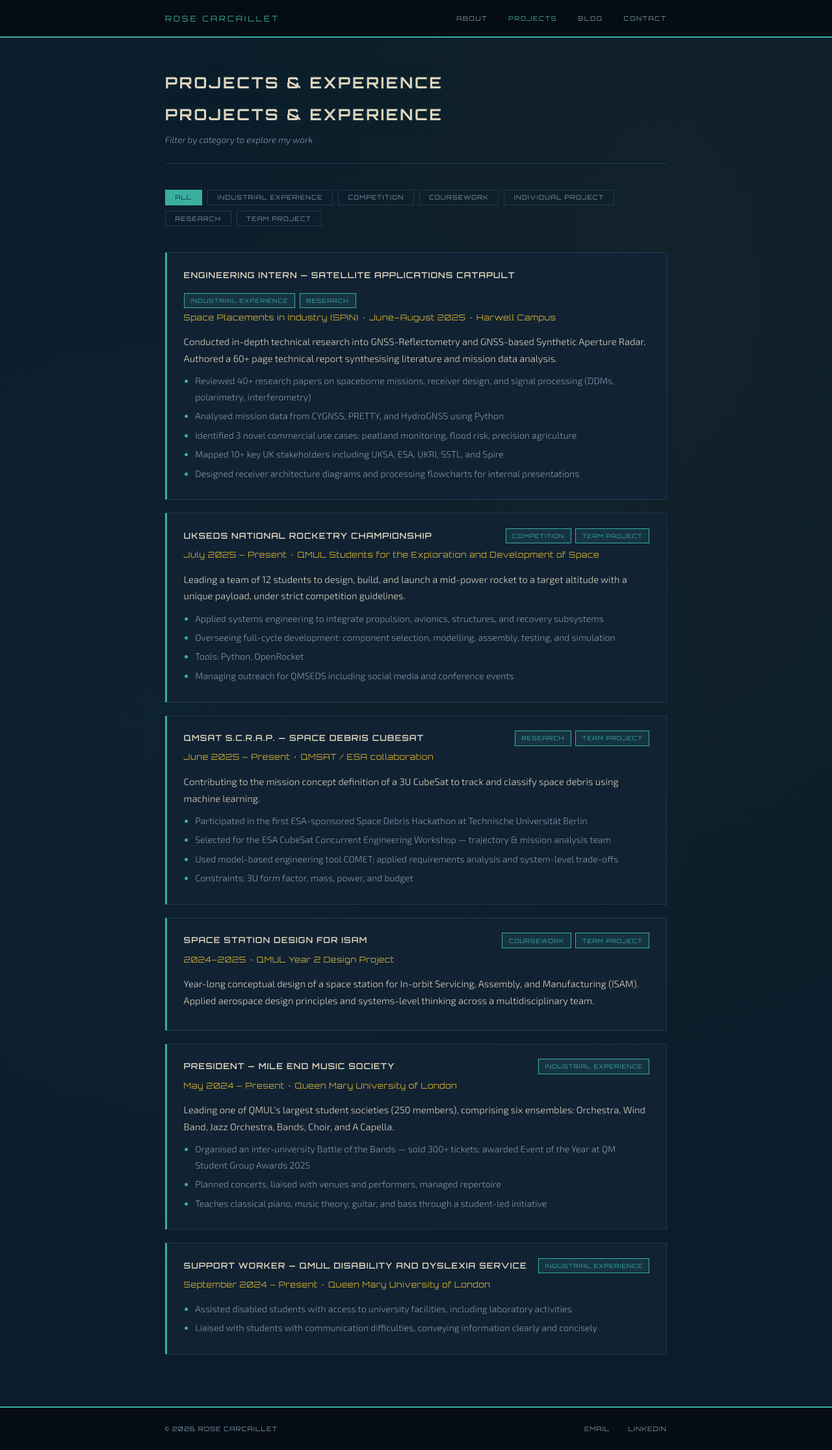
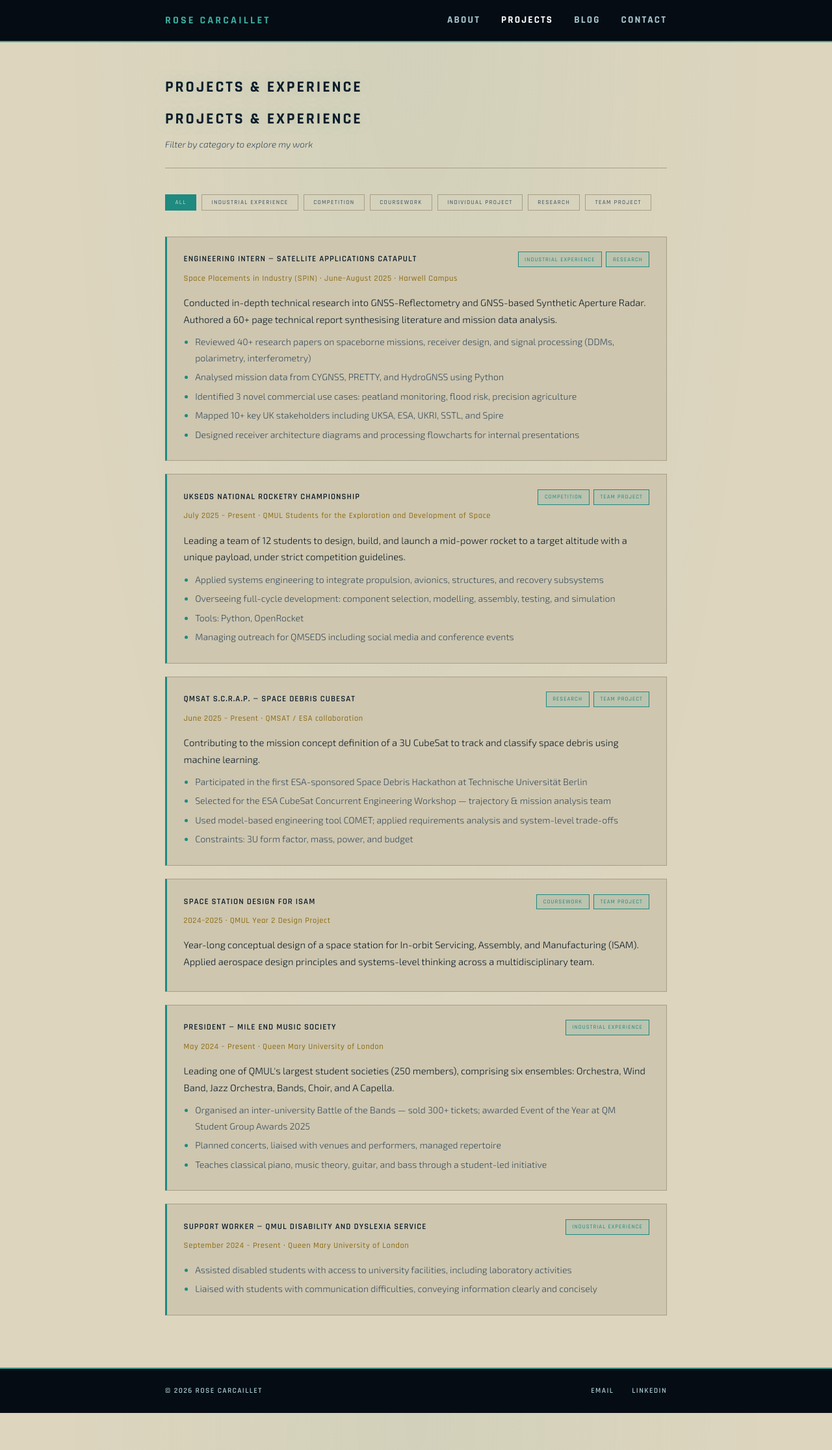
Before and after one commit to rose-31330/rose-31330.github.io, a Jekyll site: the page built from projects.md, in a window 1280 px wide. Shown: the whole page at 65% size. Built offline with Jekyll 4.4.1, drawn with Linux system fonts in a browser that asks for light colours; after the commit the page ends 2174 px from its top, so only the background shows below that.

Commit message:
Light parchment background, Rajdhani headings, bolder nav
- Background flipped to warm parchment #ddd5be, text to deep navy
- Header and footer remain dark with teal border
- Rajdhani Bold replaces Orbitron (less square, more readable)
- Nav links larger, weight 700, high contrast against dark header

Co-Authored-By: Claude Sonnet 4.6 <noreply@anthropic.com>

```diff
--- a/_layouts/default.html
+++ b/_layouts/default.html
@@ -7,7 +7,7 @@
   <meta name="description" content="{{ page.excerpt | default: site.description | strip_html | normalize_whitespace | truncate: 160 }}">
   <link rel="preconnect" href="https://fonts.googleapis.com">
   <link rel="preconnect" href="https://fonts.gstatic.com" crossorigin>
-  <link href="https://fonts.googleapis.com/css2?family=Orbitron:wght@400;600;700&family=Exo+2:ital,wght@0,300;0,400;0,600;1,300&display=swap" rel="stylesheet">
+  <link href="https://fonts.googleapis.com/css2?family=Rajdhani:wght@500;600;700&family=Exo+2:ital,wght@0,300;0,400;0,600;1,300&display=swap" rel="stylesheet">
   <link rel="stylesheet" href="{{ "/assets/css/style.css" | relative_url }}">
   {% seo %}
 </head>
--- a/assets/css/style.scss
+++ b/assets/css/style.scss
@@ -4,21 +4,27 @@
 /* ============================================================
    Variables — Atomic Age / Retro-Futurism Palette
    ============================================================ */
-$font-heading:   'Orbitron', 'Courier New', monospace;
+$font-heading:   'Rajdhani', 'Helvetica Neue', sans-serif;
 $font-body:      'Exo 2', 'Helvetica Neue', sans-serif;
 
 /* Colours drawn from 1950s–60s space travel poster palette */
-$color-bg:        #0b1d2a;   /* deep space navy              */
-$color-bg-card:   #112233;   /* card background              */
-$color-bg-raised: #162d40;   /* slightly raised surfaces     */
-$color-text:      #ddd5be;   /* warm parchment / cream       */
-$color-subtle:    #7a9aaa;   /* dusty blue-grey              */
-$color-border:    #1e3a4e;   /* dark teal border             */
-$color-accent:    #3aafa0;   /* teal / aqua — main accent    */
-$color-accent-h:  #2a9090;   /* teal hover                   */
-$color-gold:      #c8a830;   /* atomic-age gold              */
-$color-warm:      #c87a40;   /* dusty orange highlight       */
-$color-pale:      #a8c8d0;   /* pale blue (planet tones)     */
+$color-bg:        #ddd5be;   /* warm parchment (was name colour) */
+$color-bg-card:   #cec6af;   /* slightly darker card surface     */
+$color-bg-raised: #c8bfa8;   /* raised surfaces                  */
+$color-text:      #0b1d2a;   /* deep navy (was background)       */
+$color-subtle:    #3a5060;   /* readable muted blue on light bg  */
+$color-border:    #a89e88;   /* warm mid-tone border             */
+$color-accent:    #1e8a80;   /* deeper teal, readable on cream   */
+$color-accent-h:  #156a62;   /* teal hover                       */
+$color-gold:      #8a6a10;   /* darker gold, readable on cream   */
+$color-warm:      #a05a20;   /* darker orange, readable on cream */
+$color-pale:      #2a5060;   /* dark blue for chips on light bg  */
+
+/* Header/footer stay dark — separate variables */
+$color-header-bg: #050c14;
+$color-header-border: #3aafa0;
+$color-nav-text:  #a8c8d0;
+$color-nav-active: #ffffff;
 
 $max-width: 820px;
 
@@ -35,10 +41,9 @@ body {
   color: $color-text;
   background: $color-bg;
   line-height: 1.75;
-  /* subtle star-field dot pattern */
+  /* subtle warm vignette */
   background-image:
-    radial-gradient(ellipse at 20% 50%, rgba(58,175,160,0.04) 0%, transparent 60%),
-    radial-gradient(ellipse at 80% 20%, rgba(200,168,48,0.04) 0%, transparent 50%);
+    radial-gradient(ellipse at 50% 0%, rgba(30,138,128,0.06) 0%, transparent 60%);
 }
 
 img { max-width: 100%; height: auto; display: block; }
@@ -53,8 +58,8 @@ a {
    Header / Nav
    ============================================================ */
 .site-header {
-  background: rgba(5, 12, 20, 0.95);
-  border-bottom: 2px solid $color-accent;
+  background: $color-header-bg;
+  border-bottom: 2px solid $color-header-border;
   padding: 1.1rem 0;
 }
 
@@ -71,12 +76,13 @@ a {
 
 .site-title {
   font-family: $font-heading;
-  font-size: 0.75rem;
-  color: $color-accent;
+  font-size: 1rem;
+  font-weight: 700;
+  color: $color-header-border;
   text-decoration: none;
-  letter-spacing: 0.25em;
+  letter-spacing: 0.2em;
   text-transform: uppercase;
-  &:hover { color: $color-gold; }
+  &:hover { color: #fff; }
 }
 
 .site-nav {
@@ -84,13 +90,14 @@ a {
   gap: 2rem;
   a {
     font-family: $font-heading;
-    font-size: 0.6rem;
-    color: $color-subtle;
+    font-size: 0.95rem;
+    font-weight: 700;
+    color: $color-nav-text;
     text-decoration: none;
     text-transform: uppercase;
-    letter-spacing: 0.18em;
+    letter-spacing: 0.14em;
     transition: color 0.15s;
-    &:hover, &.active { color: $color-accent; }
+    &:hover, &.active { color: $color-nav-active; }
   }
 }
 
@@ -116,17 +123,16 @@ a {
   .banner-placeholder {
     width: 100%;
     height: 240px;
-    background:
-      linear-gradient(180deg, #05111e 0%, #0b2a3a 40%, #0d3a2a 100%);
+    background: linear-gradient(180deg, #05111e 0%, #0b2a3a 40%, #0d3a2a 100%);
     display: flex;
     align-items: center;
     justify-content: center;
-    color: $color-accent;
+    color: $color-header-border;
     font-family: $font-heading;
-    font-size: 0.65rem;
+    font-size: 0.72rem;
+    font-weight: 600;
     letter-spacing: 0.25em;
     text-transform: uppercase;
-    border-bottom: 1px solid $color-border;
   }
 }
 
@@ -143,8 +149,8 @@ a {
    Footer
    ============================================================ */
 .site-footer {
-  background: #050c14;
-  border-top: 2px solid $color-accent;
+  background: $color-header-bg;
+  border-top: 2px solid $color-header-border;
   padding: 1.5rem 0;
 }
 
@@ -157,9 +163,10 @@ a {
   align-items: center;
   flex-wrap: wrap;
   gap: 0.5rem;
-  color: $color-subtle;
+  color: $color-nav-text;
   font-family: $font-heading;
-  font-size: 0.6rem;
+  font-size: 0.72rem;
+  font-weight: 600;
   letter-spacing: 0.12em;
   text-transform: uppercase;
 }
@@ -168,10 +175,10 @@ a {
   display: flex;
   gap: 1.75rem;
   a {
-    color: $color-subtle;
+    color: $color-nav-text;
     text-decoration: none;
     letter-spacing: 0.12em;
-    &:hover { color: $color-accent; }
+    &:hover { color: #fff; }
   }
 }
 
```
